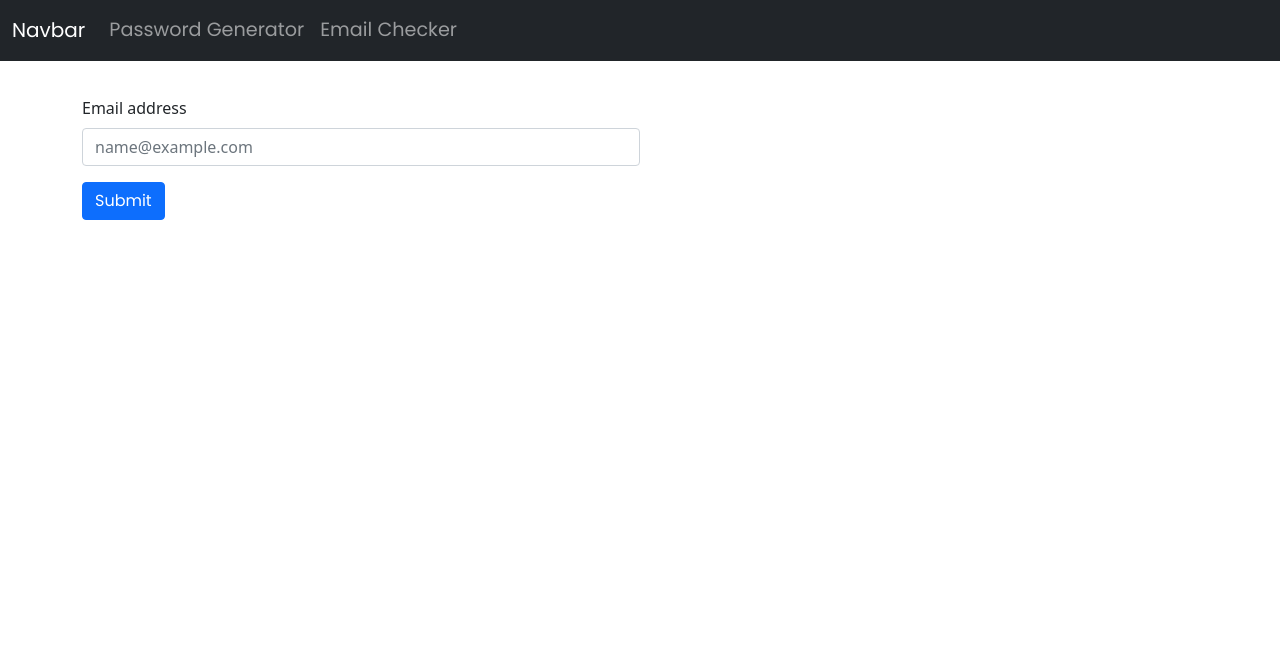
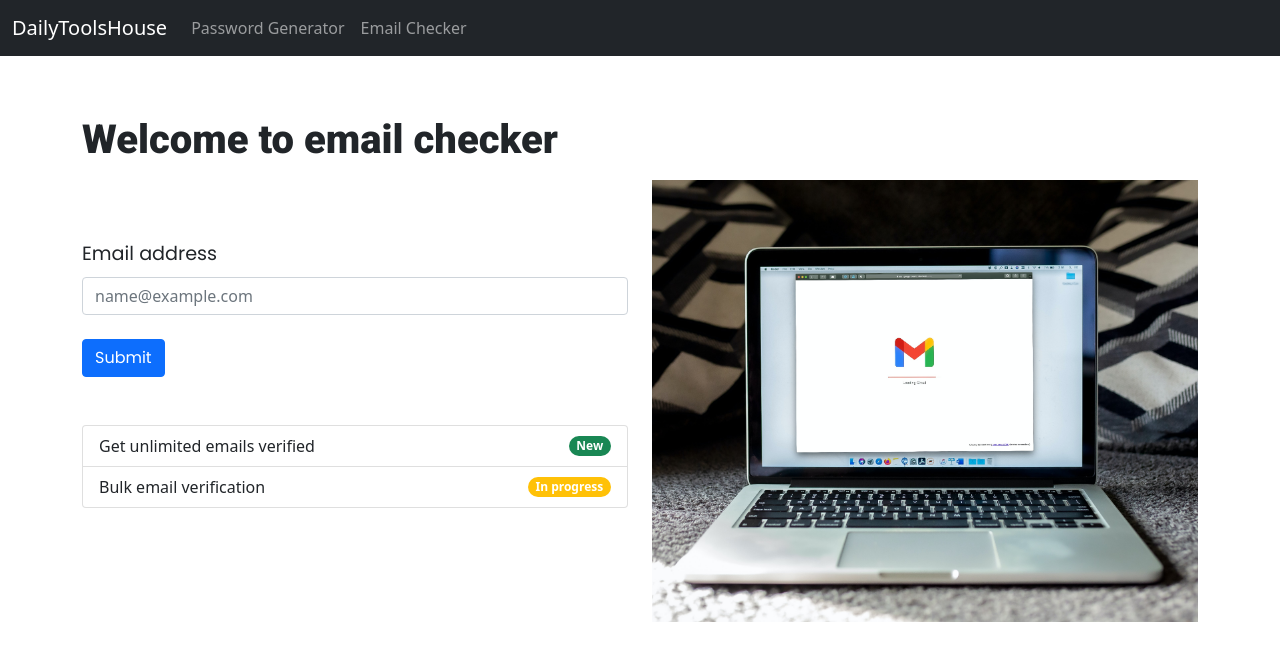
Before and after one commit to helloharun/dailytoolshouse-backend, a Django app: template emailchecker/templates/email-checker-home.html in a window 1280 px wide. Shown: the top 661 px of the page. Run offline with Django 3.2, Linux system fonts and the light colour scheme; the template is opened without the code that fills it, so the values that code supplies are empty.

Commit message:
added images in the home page

```diff
--- a/emailchecker/templates/email-checker-home.html
+++ b/emailchecker/templates/email-checker-home.html
@@ -1,38 +1,75 @@
-{% include '_base.html' %}
-{% block title %}
-  <title>Email Checker | DTH</title>
-{% endblock title %}
+{% load static %} {% include '_base.html' %}
 
-{% comment %} navbar {% endcomment %}
+{% block title %}<title>Email Checker | DTH</title>{% endblock title %} {% comment %} navbar {% endcomment %}
+
 {% include '_navbar.html' with status="active"%}
 <!--End of Navbar-->
 
 {% block content %}
-  <div class="container">
+<div class="container" style="margin-top: 100px">
   <div class="row">
     <h1 class="my-3">Welcome to email checker</h1>
-   </div>
 
-   <div class="col-md-6 mt-3">
+    <div class="col-md-6">
+      <div class="mt-3">
         {% for message in messages %}
-      <div class="alert {{message.tags}} alert-dismissible fade show" role="alert">
+        <div
+          class="alert {{message.tags}} alert-dismissible fade show"
+          role="alert"
+        >
           <strong>{{message.extra_tags}}</strong>
           {{ message }}
-        <button type="button" class="btn-close" data-bs-dismiss="alert" aria-label="Close"></button>
+          <button
+            type="button"
+            class="btn-close"
+            data-bs-dismiss="alert"
+            aria-label="Close"
+          ></button>
         </div>
         {% endfor %}
       </div>
 
-
+      <div style="margin-top:60px">
         <form action="" method="post">
           {% csrf_token %}
-      <div class="col-md-6 mt-3">
             <div class="mb-3">
-            <label for="exampleFormControlInput1" class="form-label">Email address</label>
-            <input name="raw-email" type="email" class="form-control" id="exampleFormControlInput1" placeholder="name@example.com" required>
+              <label for="exampleFormControlInput1" class="form-label"
+                >Email address</label
+              >
+              <input
+                name="raw-email"
+                type="email"
+                class="form-control mb-4"
+                id="raw_email_id"
+                placeholder="name@example.com"
+                required
+              />
             </div>
             <button type="submit" class="btn btn-primary">Submit</button>
-      </div>
         </form>
       </div>
+
+      <div class="my-5">
+        <ul class="list-group">
+          <li class="list-group-item d-flex justify-content-between align-items-center">
+            Get unlimited emails verified
+            <span class="badge bg-success rounded-pill">New</span>
+          </li>
+          <li class="list-group-item d-flex justify-content-between align-items-center">
+            Bulk email verification
+            <span class="badge bg-warning rounded-pill">In progress</span>
+          </li>
+        </ul>
+      </div>
+    </div>
+    <div class="col-md-6 mb-4">
+      <img
+        class="img-fluid"
+        src="{% static 'images/email_checker.jpg'%}"
+        alt=""
+        srcset=""
+      />
+    </div>
+  </div>
+</div>
 {% endblock content %}
--- a/home/templates/dthhome.html
+++ b/home/templates/dthhome.html
@@ -1,4 +1,5 @@
 {% include '_base.html' %}
+{% load static %}
 {% block title %}
 <title>DailyToolsHouse | Home</title>
 {% endblock title %}
@@ -25,7 +26,7 @@
       {% for item in data %}
       <div class="col-md-4 mt-3">
          <div class="card">
-            <img src="..." class="card-img-top" alt="...">
+            <img src="{% static item.image_url%}" class="card-img-top" alt="...">
             <div class="card-body">
               <h5 class="card-title">{{item.service_name}}</h5>
               <p class="card-text">{{item.description|truncatewords:13}}</p>
--- a/static/css/base.css
+++ b/static/css/base.css
@@ -12,7 +12,7 @@
    font-family: 'Cabin', sans-serif;
 }
 
-p, button, a {
+p, button, label{
    font-family: 'Poppins', sans-serif;
    font-size: larger;
    /* font-weight:100 */
--- a/templates/_navbar.html
+++ b/templates/_navbar.html
@@ -1,6 +1,6 @@
 <nav class="navbar fixed-top navbar-expand-lg navbar-dark bg-dark">
    <div class="container-fluid">
-     <a class="navbar-brand" href="/">Navbar</a>
+     <a class="navbar-brand" href="/">DailyToolsHouse</a>
      <button class="navbar-toggler" type="button" data-bs-toggle="collapse" data-bs-target="#navbarSupportedContent" aria-controls="navbarSupportedContent" aria-expanded="false" aria-label="Toggle navigation">
        <span class="navbar-toggler-icon"></span>
      </button>
```
Also changed, not shown: home/pages/views.py (+4 -8 lines), static/images/document-convertor.jpg (added), static/images/email_checker.jpg (added), static/images/password-generator.jpg (added). Lines whose indentation alone changed are shown as unchanged.
